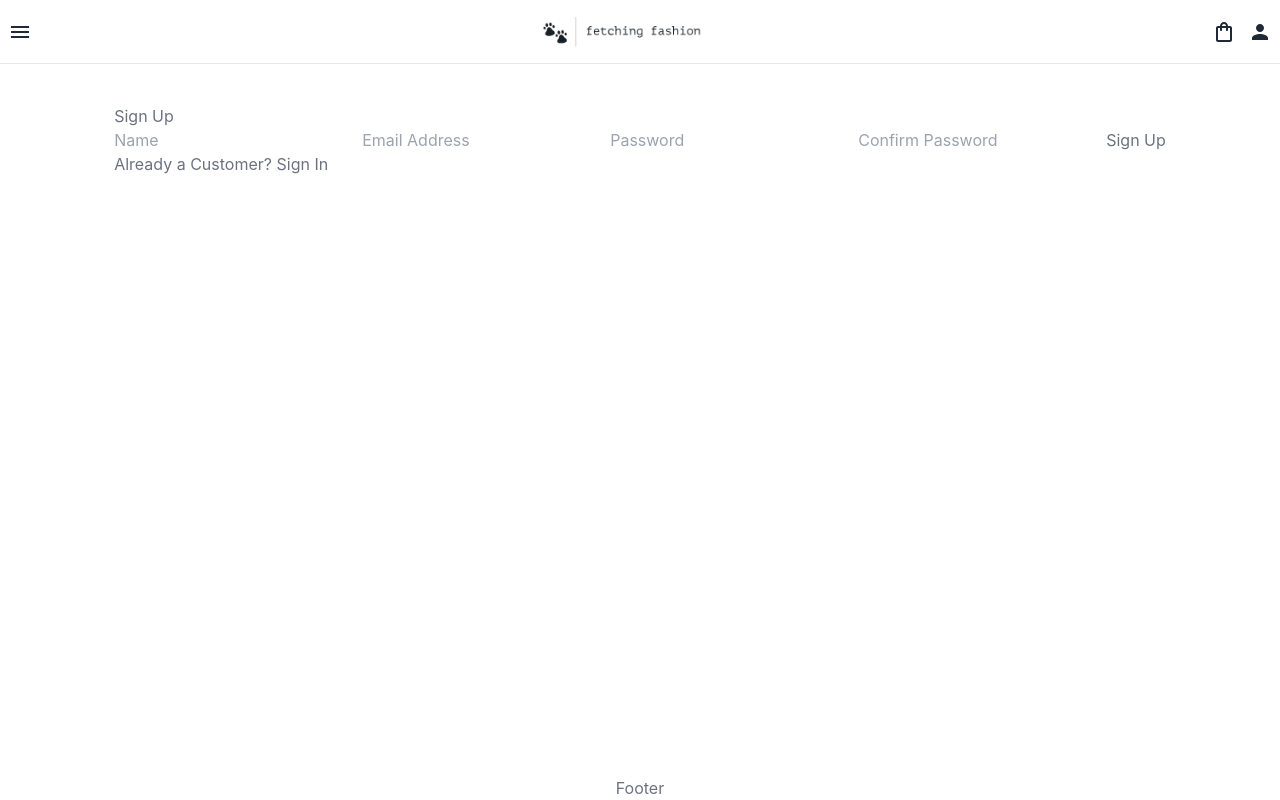
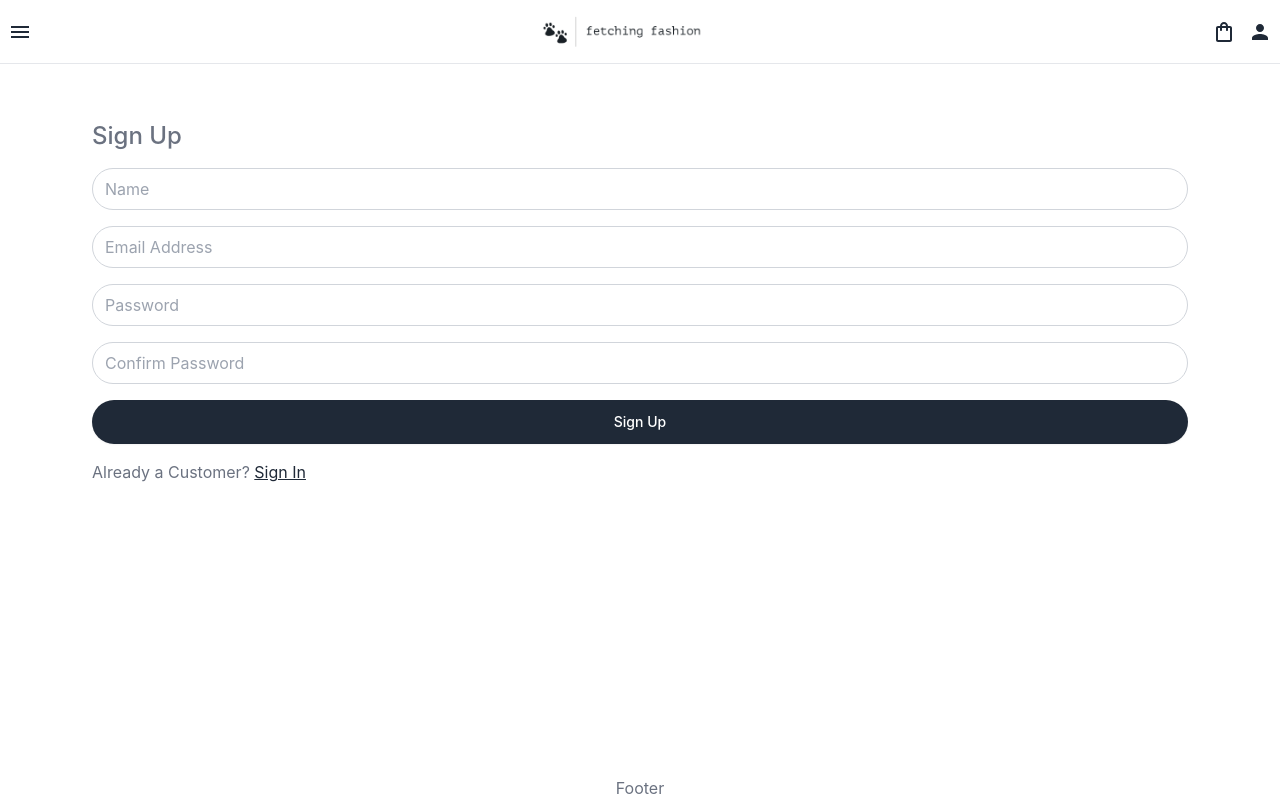
Before and after one commit to noh24/fetching-fashion, a React (Create React App) app in the folder frontend/: page /signup in a window 1280 px wide. Built offline with nearby package versions, Linux system fonts and the light colour scheme.

Commit message:
add styling and format layout for sign up page

```diff
--- a/frontend/src/screens/SignUp.jsx
+++ b/frontend/src/screens/SignUp.jsx
@@ -45,37 +45,53 @@ const SignUp = () => {
   };
 
   return (
-    <main>
+    <main className='py-4 px-2 space-y-4 flex flex-col'>
       <Helmet>
         <title>Sign Up</title>
       </Helmet>
-      <h1>Sign Up</h1>
-      <form onSubmit={submitHandler}>
+      <h1 className='text-2xl font-medium'>Sign Up</h1>
+      <form onSubmit={submitHandler} className='space-y-4'>
         <input
+          className='py-2 px-3 w-full border border-gray-300 rounded-full focus:outline-none'
           type='text'
           placeholder='Name'
           onChange={(e) => setName(e.target.value)}
         />
         <input
+          className='py-2 px-3 w-full border border-gray-300 rounded-full focus:outline-none'
           type='email'
           placeholder='Email Address'
           onChange={(e) => setEmail(e.target.value)}
         />
         <input
+          className='py-2 px-3 w-full border border-gray-300 rounded-full focus:outline-none'
           type='password'
           placeholder='Password'
           onChange={(e) => setPassword(e.target.value)}
         />
         <input
+          className='py-2 px-3 w-full border border-gray-300 rounded-full focus:outline-none'
           type='password'
           placeholder='Confirm Password'
           onChange={(e) => setConfirmPassword(e.target.value)}
         />
-        <button type='submit'>Sign Up</button>
+        <div>
+          <button
+            type='submit'
+            className='bg-gray-800 text-white text-sm font-medium px-8 py-3 rounded-full w-full shadow-sm hover:opacity-90'
+          >
+            Sign Up
+          </button>
+        </div>
       </form>
       <p>
         Already a Customer?{" "}
-        <Link to={`/signin?redirect=${redirect}`}>Sign In</Link>
+        <Link
+          to={`/signin?redirect=${redirect}`}
+          className='underline text-gray-800'
+        >
+          Sign In
+        </Link>
       </p>
     </main>
   );
```
